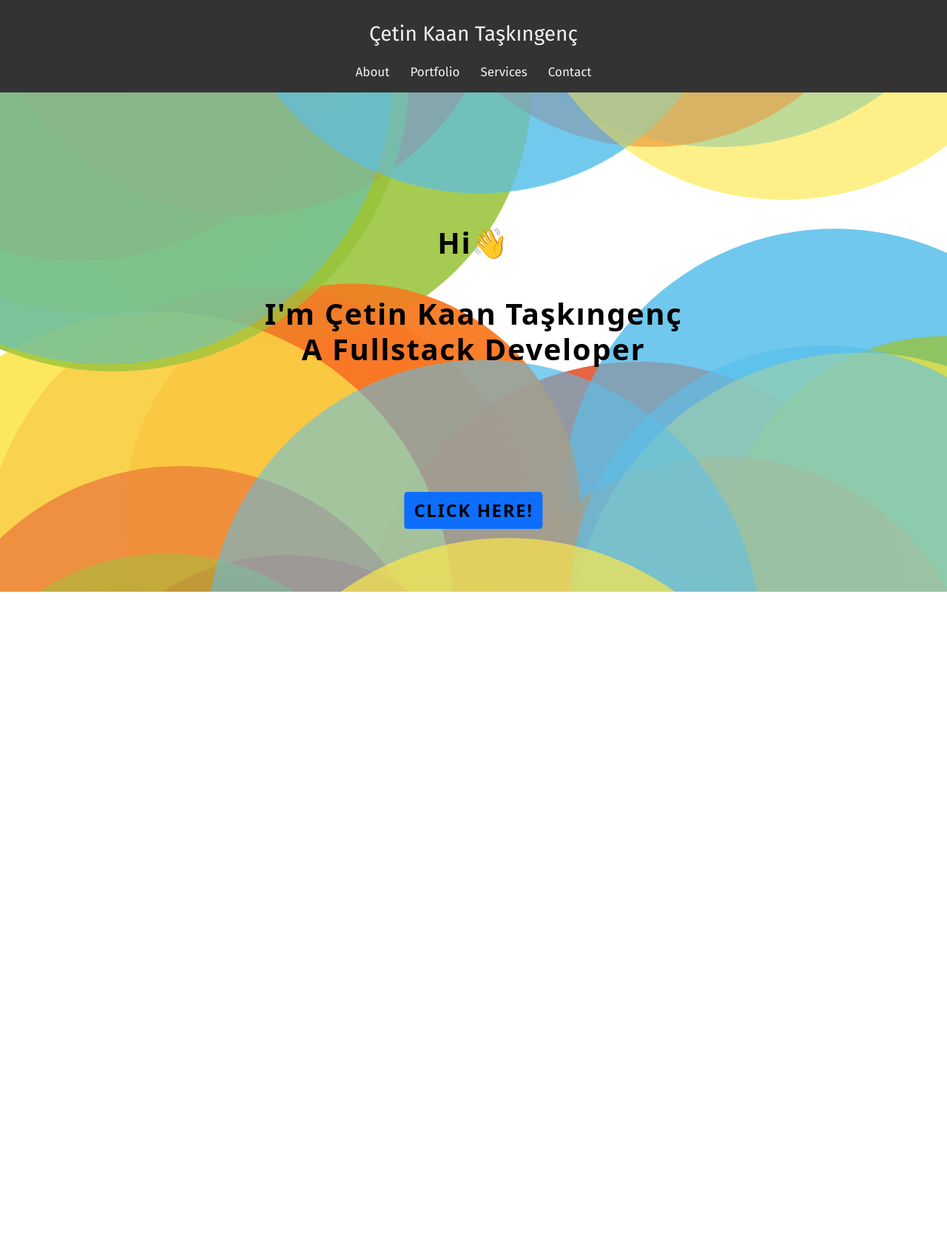
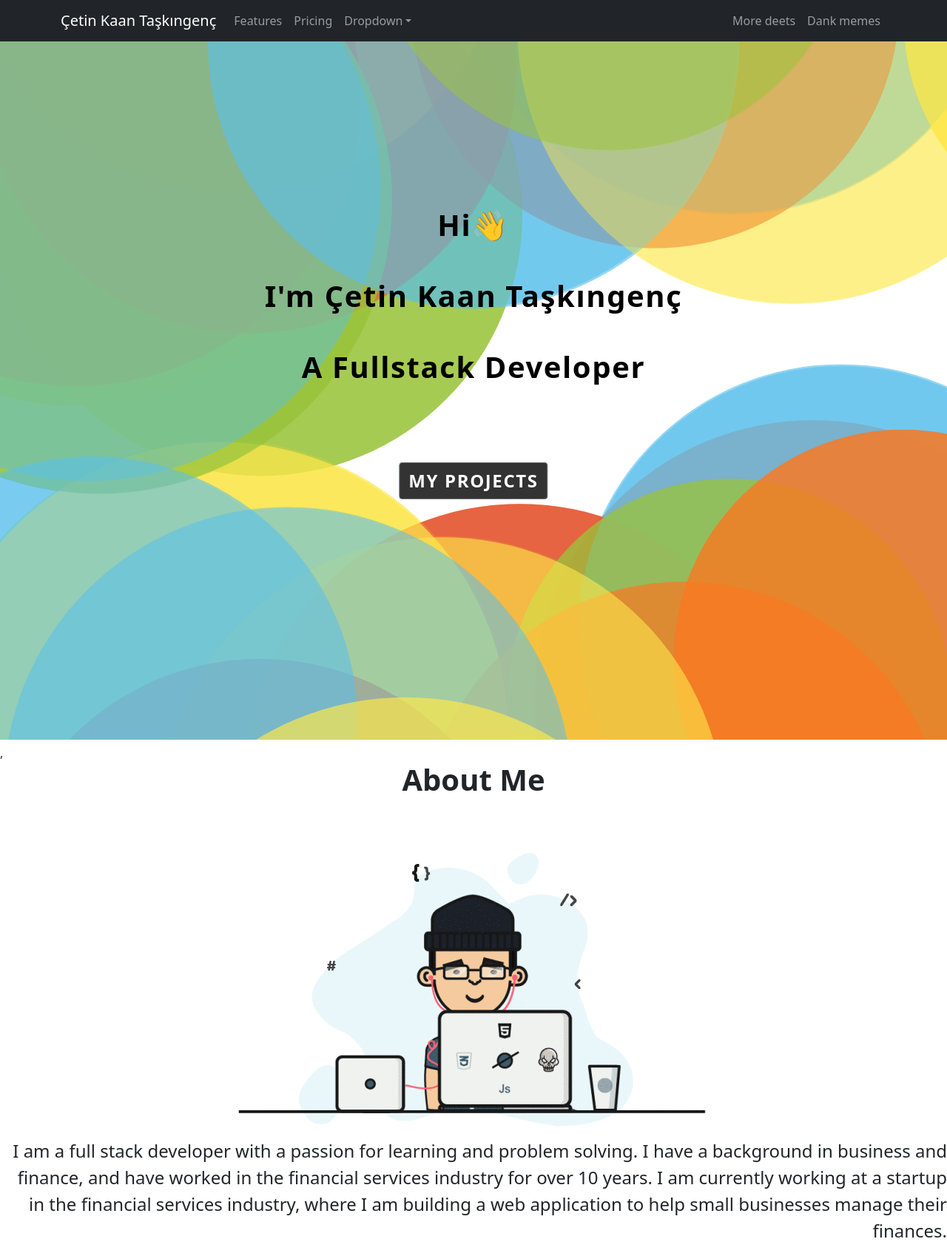
Before and after one commit to ctnkaan/terminal-website, a Next.js app: page / in a window 1280 px wide. Shown: the whole page at 74% size. Before the commit the page ends 800 px from the top, so only its background shows below. Built offline with nearby package versions, Linux system fonts and the light colour scheme.

Commit message:
updated navbar

```diff
--- a/components/particles.json
+++ b/assets/particles.json
@@ -21,7 +21,7 @@
       "enable": false
     },
     "fullScreen": {
-      "enable": true,
+      "enable": false,
       "zIndex": -100
     },
     "detectRetina": true,
--- /dev/null
+++ b/components/About.tsx
@@ -0,0 +1,30 @@
+import React from 'react'
+import developerGif from "../assets/Developer.gif"
+import Image from 'next/image'
+import AboutStyles from "../styles/About.module.scss"
+
+function About() {
+  return (
+    <div>
+      {/* About me*/},
+      <div className={AboutStyles.about}>
+          <h1>About Me</h1>
+
+          <div className={AboutStyles.row}>
+            <Image src={developerGif} alt="Developer Gif" />
+            <p>
+              I am a full stack developer with a passion for learning and
+              problem solving. I have a background in business and finance, and
+              have worked in the financial services industry for over 10 years.
+              I am currently working at a startup in the financial services
+              industry, where I am building a web application to help small
+              businesses manage their finances.
+            </p>
+          </div>
+
+        </div>
+    </div>
+  )
+}
+
+export default About
--- a/components/AnimationText.tsx
+++ b/components/AnimationText.tsx
@@ -6,9 +6,9 @@ function AnimationText() {
   return (
     <div>
         {/*eslint-disable-next-line react/no-unescaped-entities*/}
-        <h1 className={AnimationTextStyles.header}>Hi👋<br/><br/> I'm Çetin Kaan Taşkıngenç <br/> A Fullstack Developer</h1>
+        <h1 className={AnimationTextStyles.header}>Hi👋<br/><br/> I'm Çetin Kaan Taşkıngenç <br/><br/> A Fullstack Developer</h1>
 
-        <Button href="#about" className={AnimationTextStyles.button}> Click Here!</Button>
+        <Button variant="secondary" href="#projects" className={AnimationTextStyles.button}>My Projects</Button>
     </div>
   )
 }
--- a/components/Navbar.tsx
+++ /dev/null
@@ -1,21 +0,0 @@
-import React from "react";
-import navbarStyles from "../styles/navbar.module.scss";
-
-function Navbar() {
-  return (
-    <div id="navigation-bar">
-        <nav className={navbarStyles.nav}>
-            <ul>
-                <li><h3 id="logo">Çetin Kaan Taşkıngenç</h3></li>
-                <li><a href="#About">About</a></li>
-                <li><a href="#Portfolio">Portfolio</a></li>
-                <li><a href="#Services">Services</a></li>
-                <li><a href="#Contract">Contact</a></li>
-                <a href="#" id="menu-icon"></a>
-            </ul>
-        </nav>
-    </div>
-  );
-}
-
-export default Navbar;
--- /dev/null
+++ b/components/NavbarComponent.tsx
@@ -0,0 +1,36 @@
+import React from "react";
+import navbarStyles from "../styles/navbar.module.scss";
+import { Container, Nav, Navbar, NavDropdown } from "react-bootstrap"
+
+
+function NavbarComponent() {
+  return (
+  <Navbar className={navbarStyles.bootstrap_navbar} collapseOnSelect expand="lg" bg="dark" variant="dark" fixed="top">
+  <Container>
+  <Navbar.Brand href="#home">Çetin Kaan Taşkıngenç</Navbar.Brand>
+  <Navbar.Toggle aria-controls="responsive-navbar-nav" />
+  <Navbar.Collapse id="responsive-navbar-nav">
+    <Nav className="me-auto">
+      <Nav.Link href="#features">Features</Nav.Link>
+      <Nav.Link href="#pricing">Pricing</Nav.Link>
+      <NavDropdown title="Dropdown" id="collasible-nav-dropdown">
+        <NavDropdown.Item href="#action/3.1">Action</NavDropdown.Item>
+        <NavDropdown.Item href="#action/3.2">Another action</NavDropdown.Item>
+        <NavDropdown.Item href="#action/3.3">Something</NavDropdown.Item>
+        <NavDropdown.Divider />
+        <NavDropdown.Item href="#action/3.4">Separated link</NavDropdown.Item>
+      </NavDropdown>
+    </Nav>
+    <Nav>
+      <Nav.Link href="#deets">More deets</Nav.Link>
+      <Nav.Link eventKey={2} href="#memes">
+        Dank memes
+      </Nav.Link>
+    </Nav>
+  </Navbar.Collapse>
+  </Container>
+</Navbar>
+  );
+}
+
+export default NavbarComponent;
--- a/components/Particle.tsx
+++ b/components/Particle.tsx
@@ -1,16 +1,17 @@
 import React from 'react'
 import Particles from "react-tsparticles";
-import Settings from "./particles.json"
+import Settings from "../assets/particles.json";
 
 
 
 function Particle() {
 
     return (
-      <div>
+      <div style={{minHeight: "1000px"}}>
           <Particles
             // @ts-ignore
             options={Settings}
+            style={{minHeight: "1000px"}}
           />
         </div>
       );
--- a/pages/index.tsx
+++ b/pages/index.tsx
@@ -1,15 +1,19 @@
 import type { NextPage } from "next";
+
+import About from "../components/About";
 import AnimationText from "../components/AnimationText";
-import Navbar from "../components/Navbar";
+import NavbarComponent from "../components/NavbarComponent";
 import Particle from "../components/Particle";
 
 const Home: NextPage = () => {
   return (
     <div>
-      <Navbar />
+      <NavbarComponent />
 
       <Particle/>
       <AnimationText />
+
+      <About />
 
 
     </div>
--- /dev/null
+++ b/styles/About.module.scss
@@ -0,0 +1,23 @@
+.about {
+
+    h1 {
+        font-size: 2.5rem;
+        font-weight: 700;
+        margin-bottom: 1rem;
+        text-align: center;
+    }
+
+    p {
+        font-size: 1.5rem;
+        font-weight: 300;
+        margin-bottom: 1rem;
+        text-align: right;
+    }
+}
+
+.row {
+    display: flex;
+    flex-wrap: wrap;
+    justify-content: center;
+    margin-top: 2rem;
+}
--- a/styles/AnimationText.module.scss
+++ b/styles/AnimationText.module.scss
@@ -10,17 +10,18 @@
     text-shadow: #fff;
     text-align: center;
     letter-spacing: 0.1rem;
-    z-index: 1;
+    z-index: 0;
 }
 
 .button {
     position: absolute;
-    top: 50%;
+    top: 45%;
     left: 50%;
     transform: translate(-50%, 530%);
     font-size: 1.5rem;
     font-weight: bold;
-    color: #000;
+    color: #fff;
+    background-color: #333;
     text-shadow: #fff;
     text-align: center;
     text-transform: uppercase;
--- a/styles/navbar.module.scss
+++ b/styles/navbar.module.scss
@@ -17,6 +17,7 @@
   position: fixed;
   top: 0;
   width: 100%;
+  z-index: 100;
   ul {
     text-align: center;
     list-style-type: none;
@@ -48,3 +49,8 @@
 .content {
   text-align: center;
 }
+
+
+.bootstrap_navbar {
+  z-index: 100;
+}
```
Also changed, not shown: assets/Developer.gif (added).
